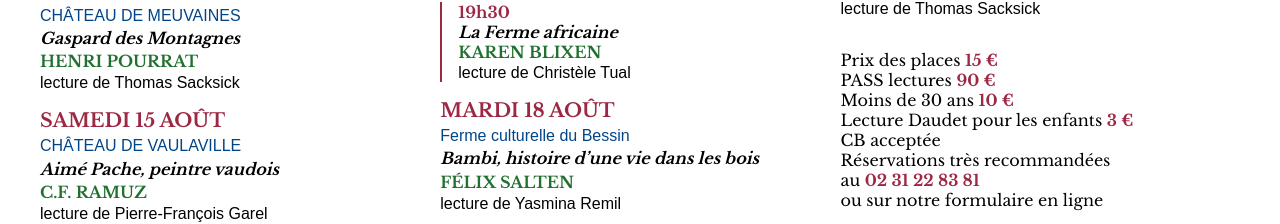
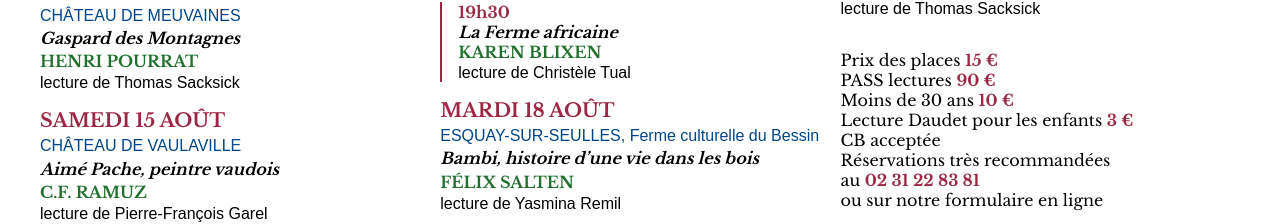
Before and after one commit to MarieSacksick/lavh_website, a Next.js app: page /anciens_programmes/2026 in a window 1280 px wide. Shown: the part 576-800 px from the top of the page. Built offline with nearby package versions, Linux system fonts and the light colour scheme; a web font is replaced by a local one.

Commit message:
add city for esquay

```diff
--- a/app/components/Programme/Programme2026.tsx
+++ b/app/components/Programme/Programme2026.tsx
@@ -255,7 +255,7 @@ export default function Programme({ onComedienClick }: ProgrammeProps) {
               rel="noopener noreferrer"
               className={styles.placeLink}
             >
-              Ferme culturelle du Bessin
+              ESQUAY-SUR-SEULLES, Ferme culturelle du Bessin
             </a>
           </div>
           <span className={styles.titreOeuvre}>Bambi, histoire d’une vie dans les bois</span>
```
